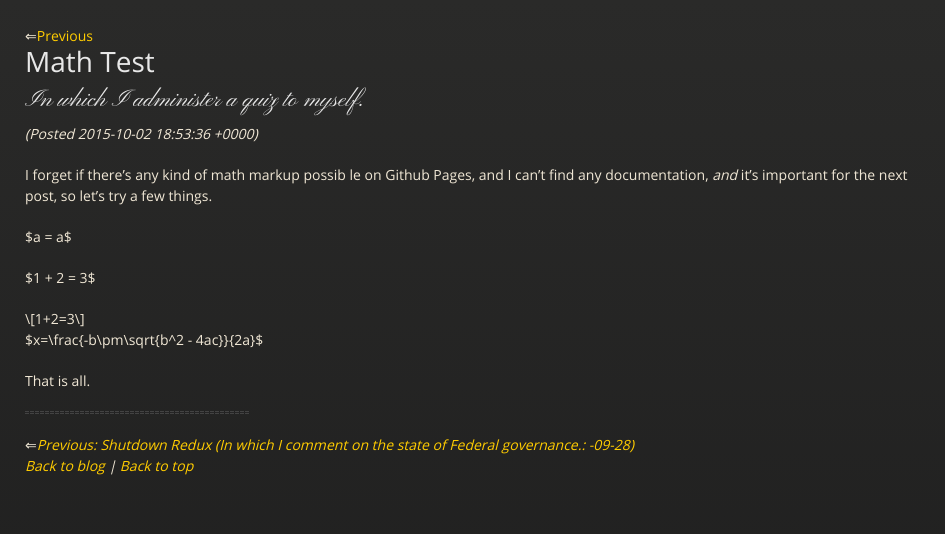
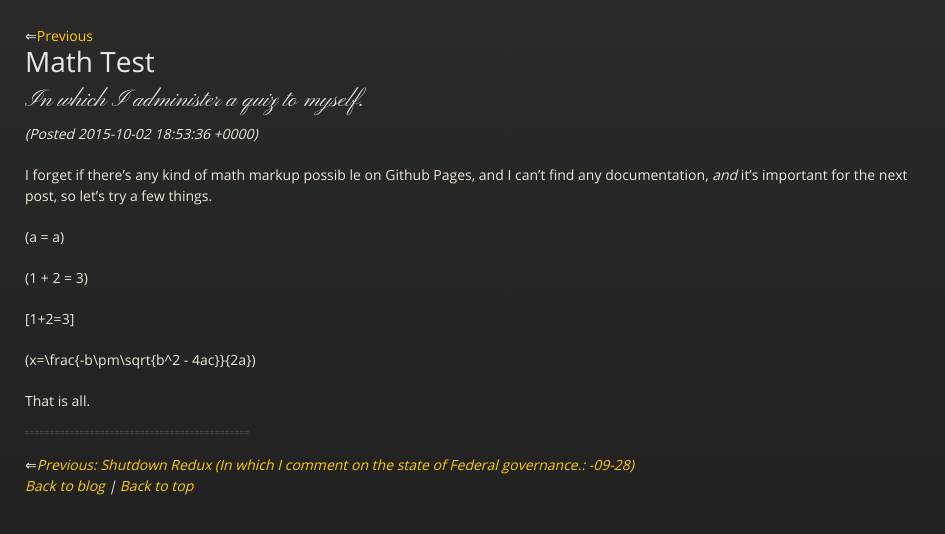
Before and after one commit to goltz20707/goltz20707.github.io, a Jekyll site: the page built from _posts/2015-10-02-math-test.md, in a window 1280 px wide. Shown: the top 534 px of the page, without its empty margins (0-945 px from the left). Built offline with Jekyll 4.4.1, drawn with Linux system fonts in a browser that asks for light colours.

```diff
--- a/_posts/2015-10-02-math-test.md
+++ b/_posts/2015-10-02-math-test.md
@@ -9,12 +9,12 @@ I forget if there's any kind of math markup possib le on Github Pages,
 and I can't find any documentation, *and* it's important for the next
 post, so let's try a few things.
 
-$a = a$
+\(a = a\)
 
-$1 + 2 = 3$
+\(1 + 2 = 3\)
 
-$$1+2=3$$
+\[1+2=3\]
 
-$x=\frac{-b\pm\sqrt{b^2 - 4ac}}{2a}$
+\(x=\frac{-b\pm\sqrt{b^2 - 4ac}}{2a}\)
 
 That is all.
```
